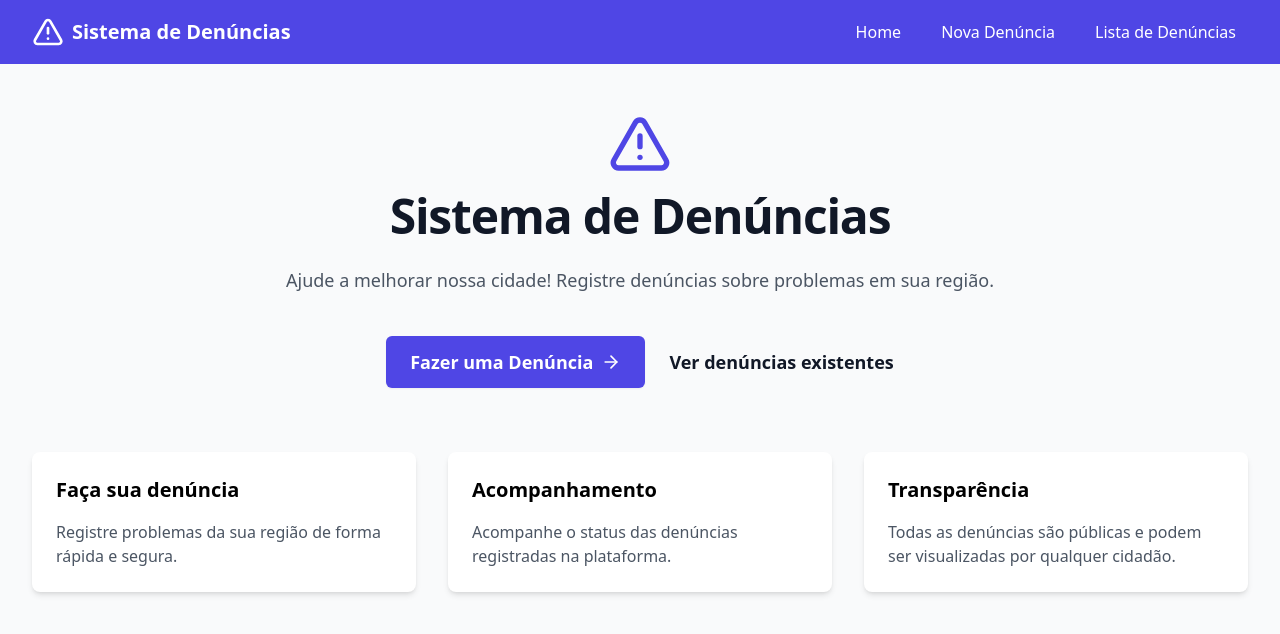
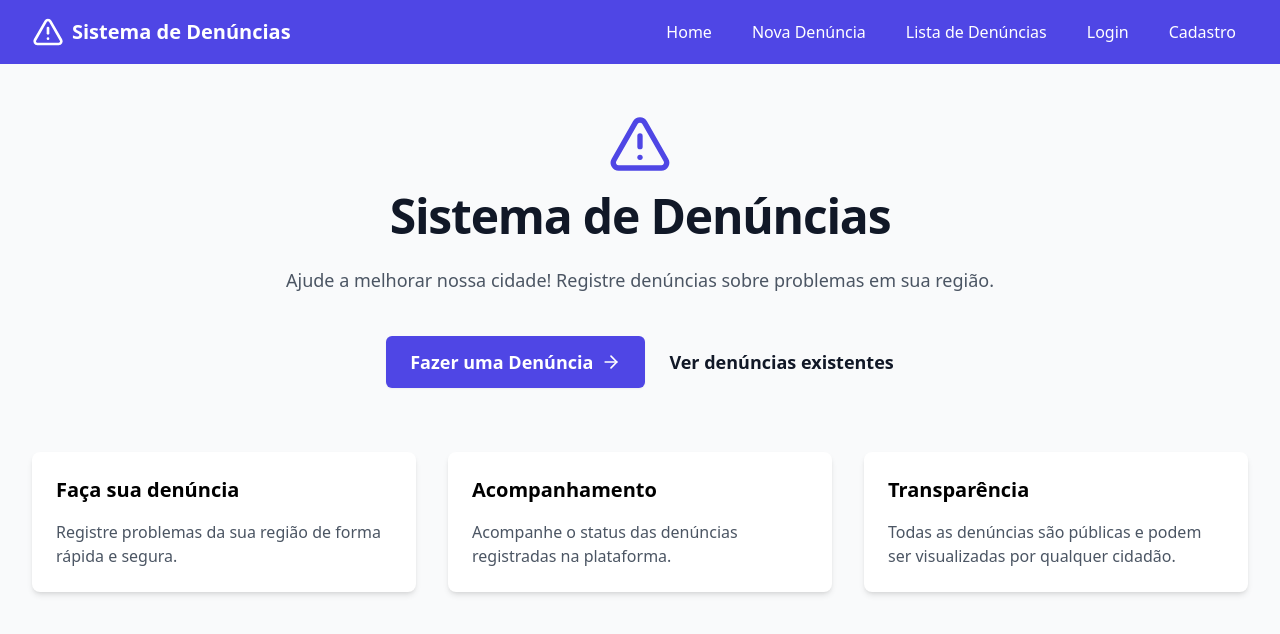
Before and after one commit to vpaesi/fala-cidadao, a React (Vite) app: page / in a window 1280 px wide. Shown: the top 634 px of the page. Built offline with nearby package versions, Linux system fonts and the light colour scheme.

Commit message:
feat: inserção de novas páginas no header

```diff
--- a/src/components/Header.tsx
+++ b/src/components/Header.tsx
@@ -21,6 +21,12 @@ export const Header: React.FC = () => {
             <Link to="/denuncias" className="hover:text-indigo-200 px-3 py-2 rounded-md">
               Lista de Denúncias
             </Link>
+            <Link to="/login" className="hover:text-indigo-200 px-3 py-2 rounded-md">
+              Login
+            </Link>
+            <Link to="/signup" className="hover:text-indigo-200 px-3 py-2 rounded-md">
+              Cadastro
+            </Link>
           </div>
         </div>
       </nav>
```
